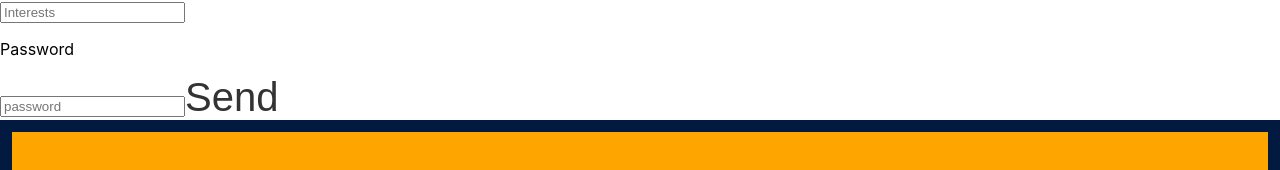
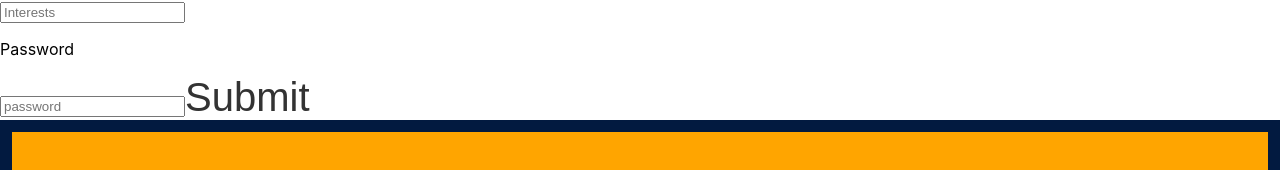
Before and after one commit to dgcfung/blogger-2020-backup, a React (Create React App) app in the folder blog/client/: page /profile/1/edit in a window 1280 px wide. Shown: the part 506-676 px from the top of the page. Built offline with nearby package versions, Linux system fonts and the light colour scheme; no server answers.

Commit message:
comments removed

```diff
--- a/blog/client/src/api-helper.js
+++ b/blog/client/src/api-helper.js
@@ -43,7 +43,6 @@
 }
 
 const updateUser = async (id, data) => {
-  console.log(id)
   const resp = await api.put(`/users/${id}`, { data })
   return resp
 
--- a/blog/client/src/components/EditProfile.js
+++ b/blog/client/src/components/EditProfile.js
@@ -55,7 +55,7 @@
             <input type="text" name="interests" className="post-body" placeholder="Interests" value={formValues.interests}></input>
             <p>Password</p>
             <input type="password" name="password" className="post-body" placeholder="password" value={formValues.password}></input>
-            <button className="button">Send</button>
+            <button className="button">Submit</button>
 
         </form>
 
```
